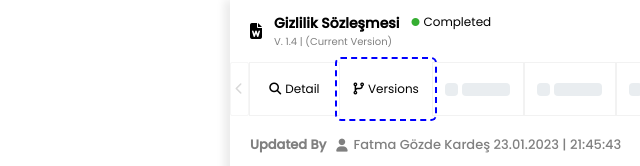
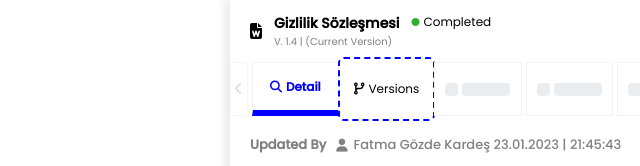
Before and after one commit to SayedMajid/mecellem, a plain HTML site: page details.html in a window 1280 px wide. Shown: the top 166 px of the page, without its empty margins (640-1280 px from the left). Drawn offline with Linux system fonts and the light colour scheme.

Commit message:
Added some CSS changes to details page

```diff
--- a/styles/details.css
+++ b/styles/details.css
@@ -14,7 +14,6 @@
 }
 
 .details-container {
-  /* border: 1px solid red; */
   position: absolute;
   top: 0;
   right: 0;
@@ -39,6 +38,14 @@
   justify-content: space-between;
   align-items: center;
   padding: 0 20px;
+}
+
+.details-header > div:nth-child(2) > div:nth-child(2) {
+  border-bottom: 6px solid blue;
+  border-radius: 0;
+  color: blue;
+  font-weight: 700;
+  font-size: 14px;
 }
 
 .details-header > div:first-child > div:first-child {
@@ -83,7 +90,7 @@
   margin: 12px 0 0 0;
   display: flex;
   flex-direction: row;
-  justify-content: flex-end;
+  gap: 4px;
 }
 
 .details-header > div:last-child > div {
```
Also changed, not shown: 1 other file.
